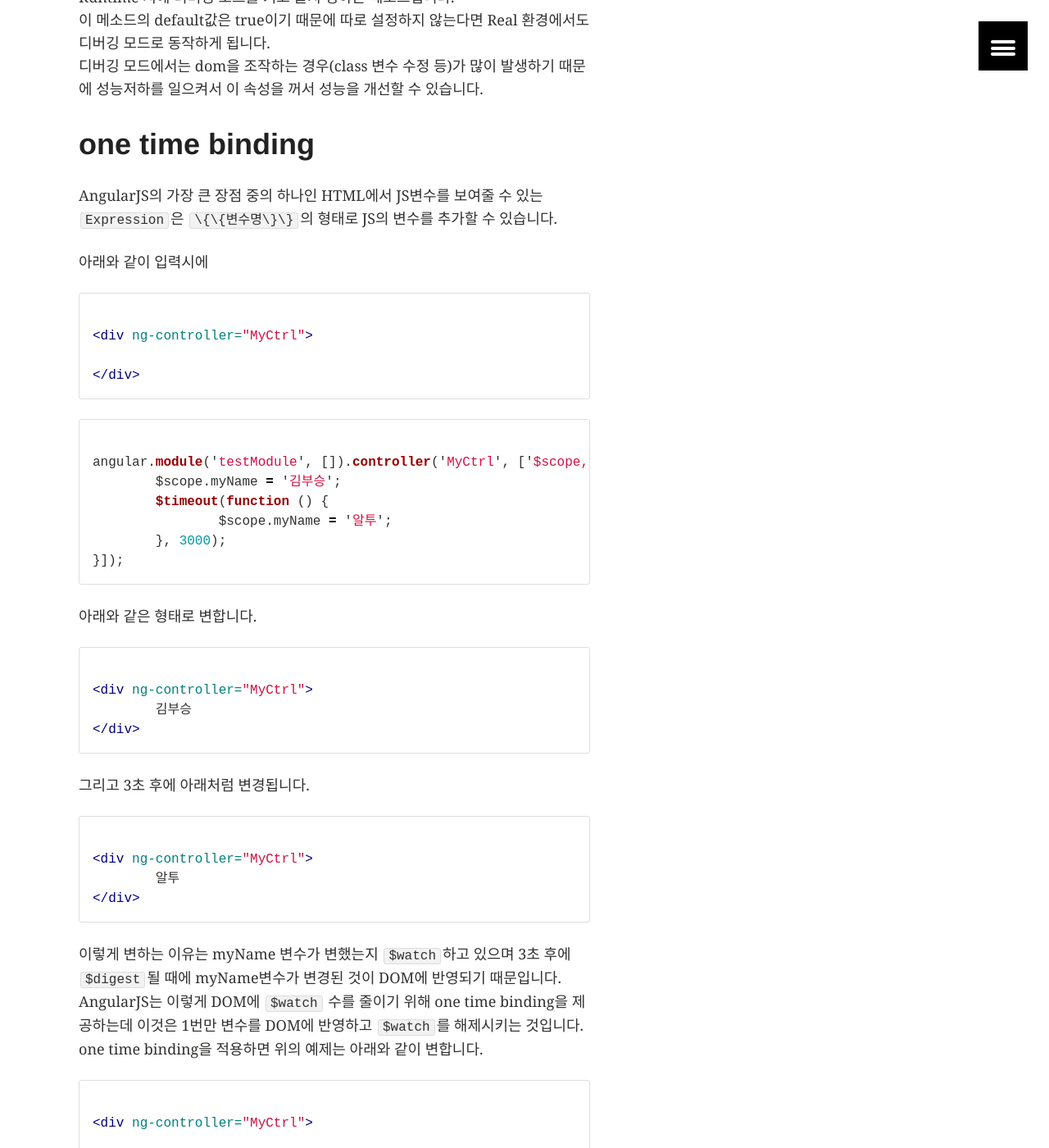
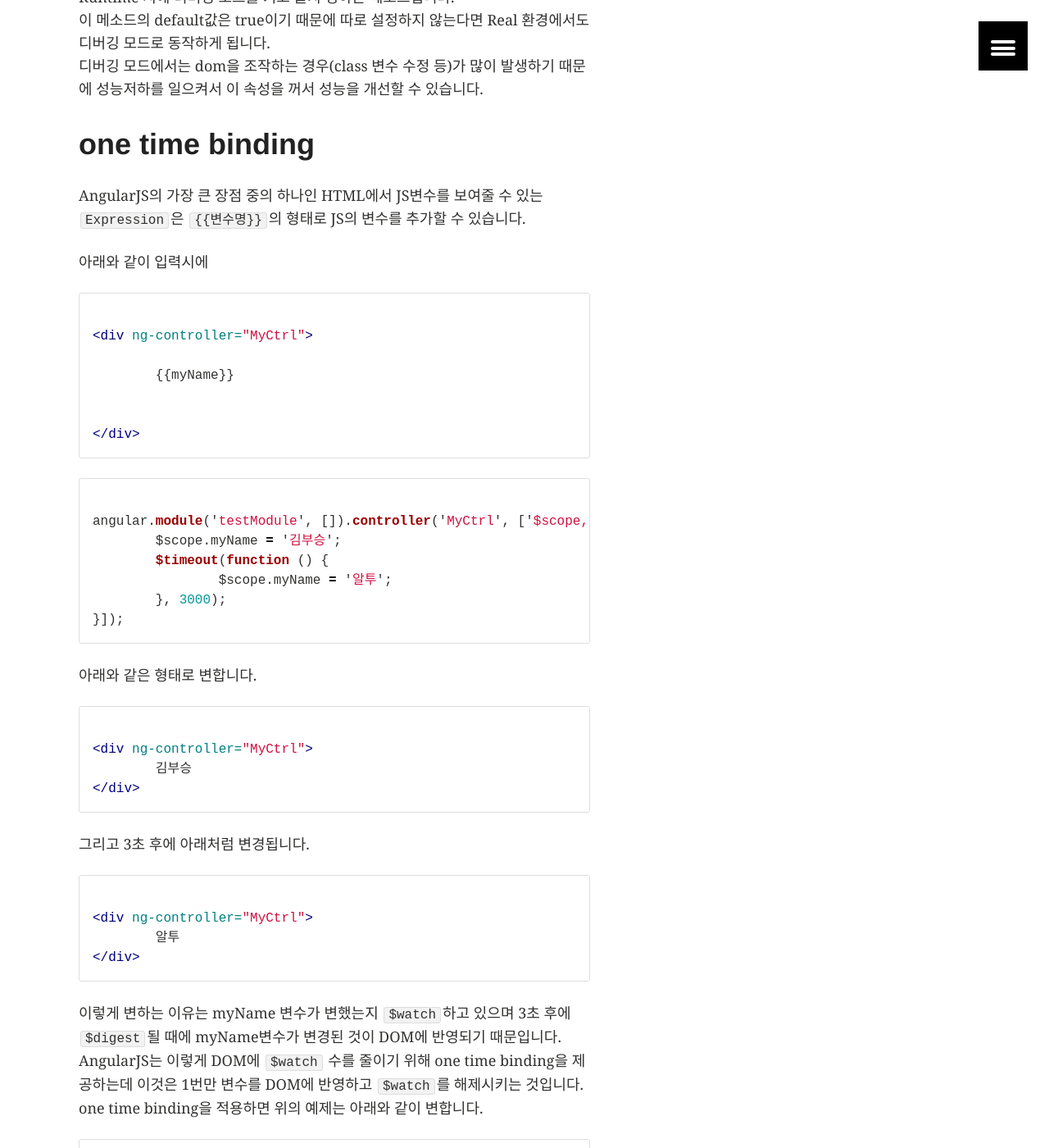
Before and after one commit to kbs0327/blog, a Jekyll site: the page built from _posts/2016-01-14-angularjs-improve-performance.markdown, in a window 1280 px wide and 1400 px high, scrolled down 1780 px. Shown: the whole window at 82% size. Built offline with Jekyll 4.4.1, drawn with Linux system fonts in a browser that asks for light colours; some of the changed text lies outside the part shown.

Commit message:
Update 2016-01-14-angularjs-improve-performance.markdown

```diff
--- a/_posts/2016-01-14-angularjs-improve-performance.markdown
+++ b/_posts/2016-01-14-angularjs-improve-performance.markdown
@@ -42,13 +42,16 @@ Runtime 시에 디버깅 모드를 키고 끌지 정하는 메소드입니다.
 디버깅 모드에서는 dom을 조작하는 경우(class 변수 수정 등)가 많이 발생하기 때문에 성능저하를 일으켜서 이 속성을 꺼서 성능을 개선할 수 있습니다.
 
 # [one time binding](https://docs.angularjs.org/guide/expression#how-to-benefit-from-one-time-binding)
-AngularJS의 가장 큰 장점 중의 하나인 HTML에서 JS변수를 보여줄 수 있는 `Expression`은 `\{\{변수명\}\}`의 형태로 JS의 변수를 추가할 수 있습니다.
+AngularJS의 가장 큰 장점 중의 하나인 HTML에서 JS변수를 보여줄 수 있는 `Expression`은 `{% raw  %}{{변수명}}{% endraw %}`의 형태로 JS의 변수를 추가할 수 있습니다.
 
 아래와 같이 입력시에
 
 {% highlight html %}
 <div ng-controller="MyCtrl">
+{% raw  %}
 	{{myName}}
+{% endraw %}
+
 </div>
 {% endhighlight %}
 {% highlight js %}
@@ -79,7 +82,9 @@ AngularJS는 이렇게 DOM에 `$watch` 수를 줄이기 위해 one time binding
 one time binding을 적용하면 위의 예제는 아래와 같이 변합니다.
 {% highlight html %}
 <div ng-controller="MyCtrl">
+{% raw  %}
 	{{::myName}}
+{% endraw %}
 </div>
 {% endhighlight %}
 {% highlight js %}
@@ -120,7 +125,9 @@ ngRepeat는 간단하게 표한하자면 HTML 소스에서 for문을 실행시
 {% highlight html %}
 <div ng-controller="MyCtrl">
 	<div ng-repeat="member in memberList">
+{% raw  %}
 		{{::member.name}}
+{% endraw %}
 	</div>
 </div>
 {% endhighlight %}
@@ -175,7 +182,9 @@ track by 속성을 추가하면 해당 변수(혹은 함수)를 계산하여 값
 {% highlight html %}
 <div ng-controller="MyCtrl">
 	<div ng-repeat="member in memberList track by member.id">
+{% raw  %}
 		{{::member.name}}
+{% endraw %}
 	</div>
 </div>
 {% endhighlight %}
@@ -233,7 +242,9 @@ track by를 사용할 때에는 track by속성이 있는 ngRepeat에서 track by
 {% highlight html %}
 <div ng-controller="MyCtrl">
 	<div ng-repeat="member in memberList track by member.organization">
+{% raw  %}
 		{{::member.name}}
+{% endraw %}
 	</div>
 </div>
 {% endhighlight %}
@@ -250,7 +261,9 @@ member.updatedAt으로 값이 변경되었는지 확인하고 member.id로 track
 {% highlight html %}
 <div ng-controller="MyCtrl">
 	<div ng-repeat="member in memberList track by (member.id + member.updatedAt)">
+{% raw  %}
 		{{::member.name}}
+{% endraw %}
 	</div>
 </div>
 {% endhighlight %}
```
